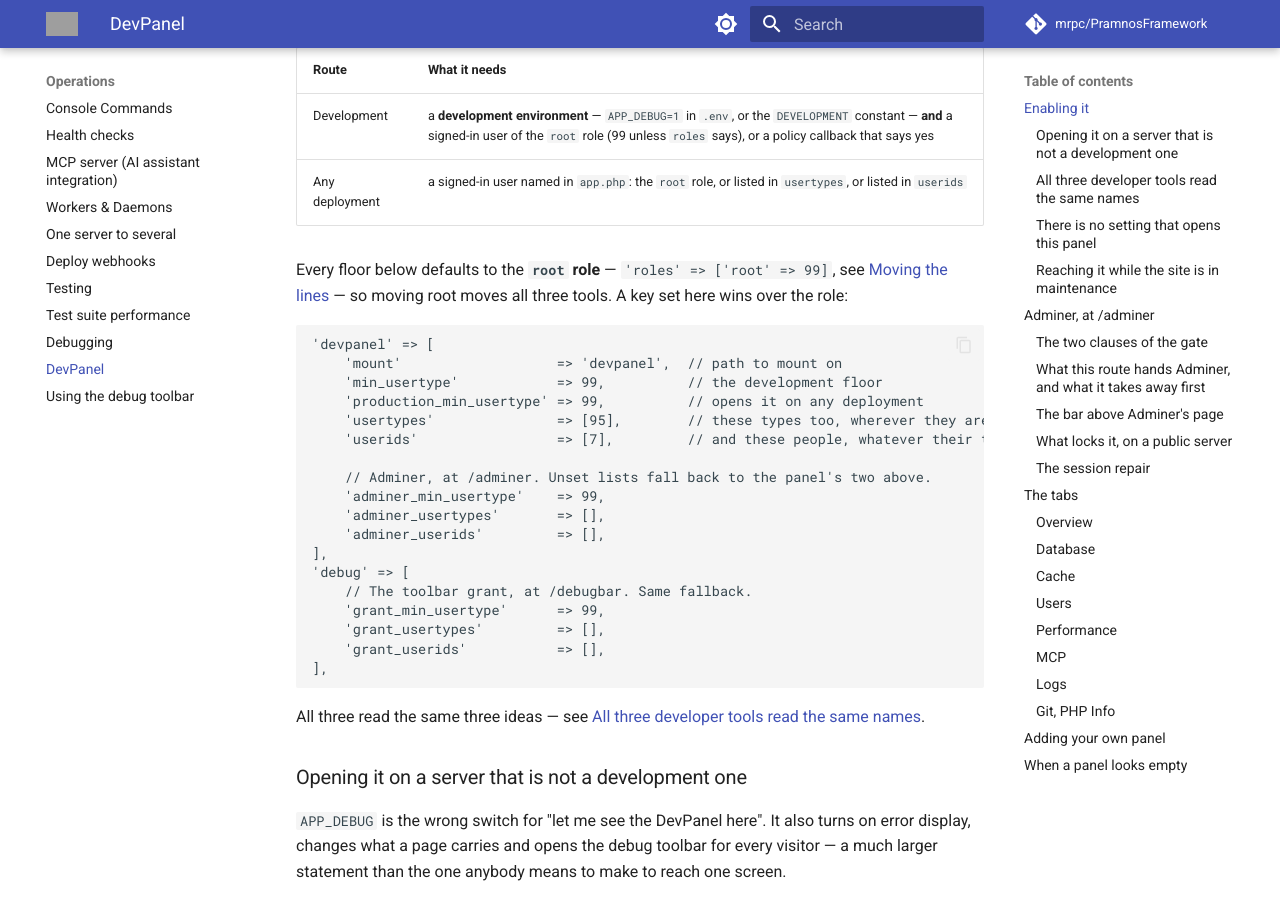
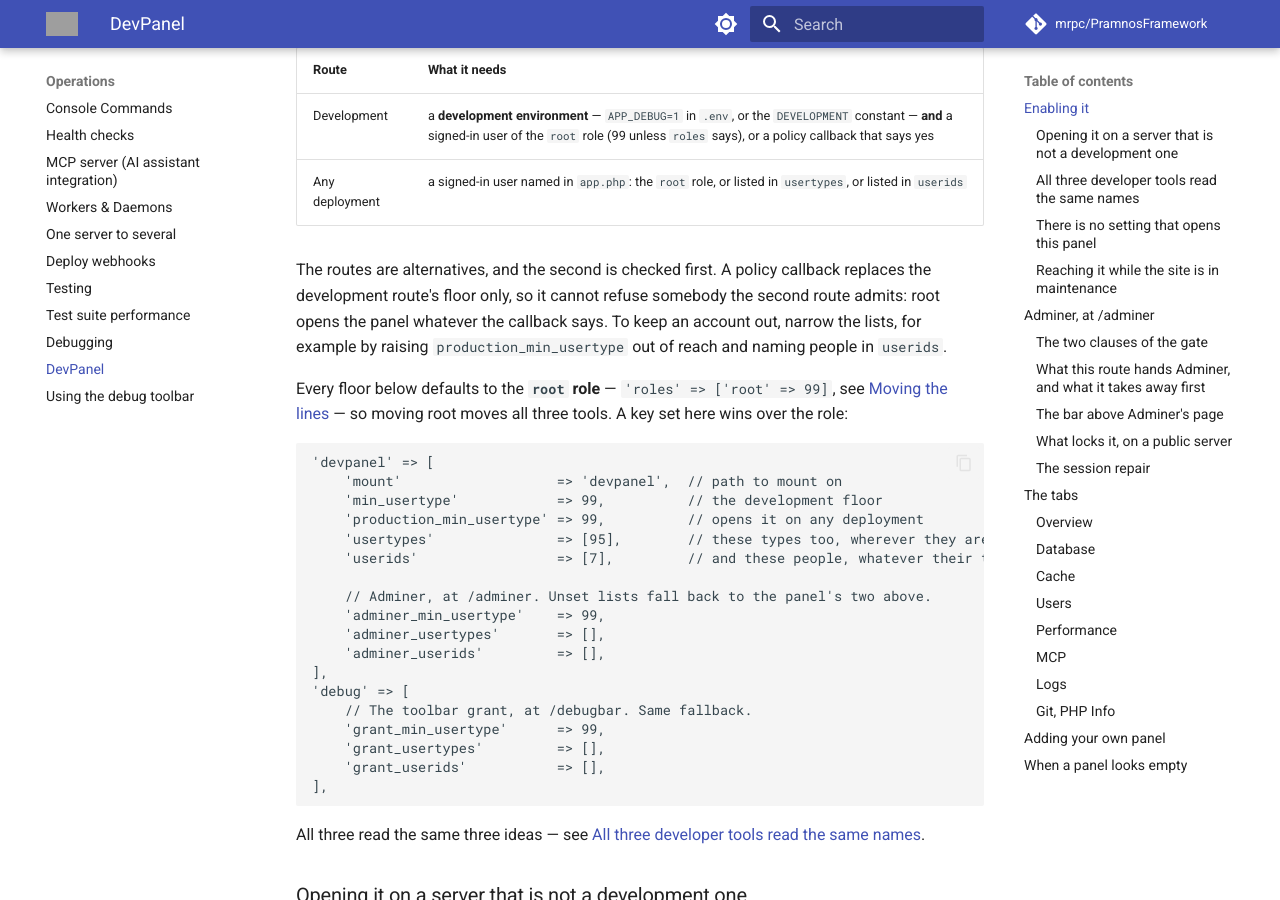
Before and after one commit to mrpc/PramnosFramework, an MkDocs documentation site: the page built from docs/Pramnos_DevPanel_Guide.md, in a window 1280 px wide and 900 px high, scrolled down 727 px. Built offline with MkDocs 1.6.1 and Material for MkDocs 9.7.7, drawn with Linux system fonts in a browser that asks for light colours; comment, search, counter and statistics services are not loaded; grey boxes are pictures that could not be loaded.

Commit message:
docs(devpanel): the policy callback decides the development route only; root and the named lists are admitted before it is asked

```diff
--- a/docs/Pramnos_DevPanel_Guide.md
+++ b/docs/Pramnos_DevPanel_Guide.md
@@ -39,6 +39,11 @@ Access requires the `devpanel` feature enabled, and then **either** route in:
 |---|---|
 | Development | a **development environment** — `APP_DEBUG=1` in `.env`, or the `DEVELOPMENT` constant — **and** a signed-in user of the `root` role (99 unless `roles` says), or a policy callback that says yes |
 | Any deployment | a signed-in user named in `app.php`: the `root` role, or listed in `usertypes`, or listed in `userids` |
+
+The routes are alternatives, and the second is checked first. A policy callback replaces the
+development route's floor only, so it cannot refuse somebody the second route admits: root
+opens the panel whatever the callback says. To keep an account out, narrow the lists, for
+example by raising `production_min_usertype` out of reach and naming people in `userids`.
 
 Every floor below defaults to the **`root` role** — `'roles' => ['root' => 99]`, see
 [Moving the lines](Pramnos_Authentication_Guide.md#moving-the-lines-roles) — so moving root moves
```
Also changed, not shown: docs/version-history/posts/2026-10-16.md (added, +23 -0 lines), 1 other file.
